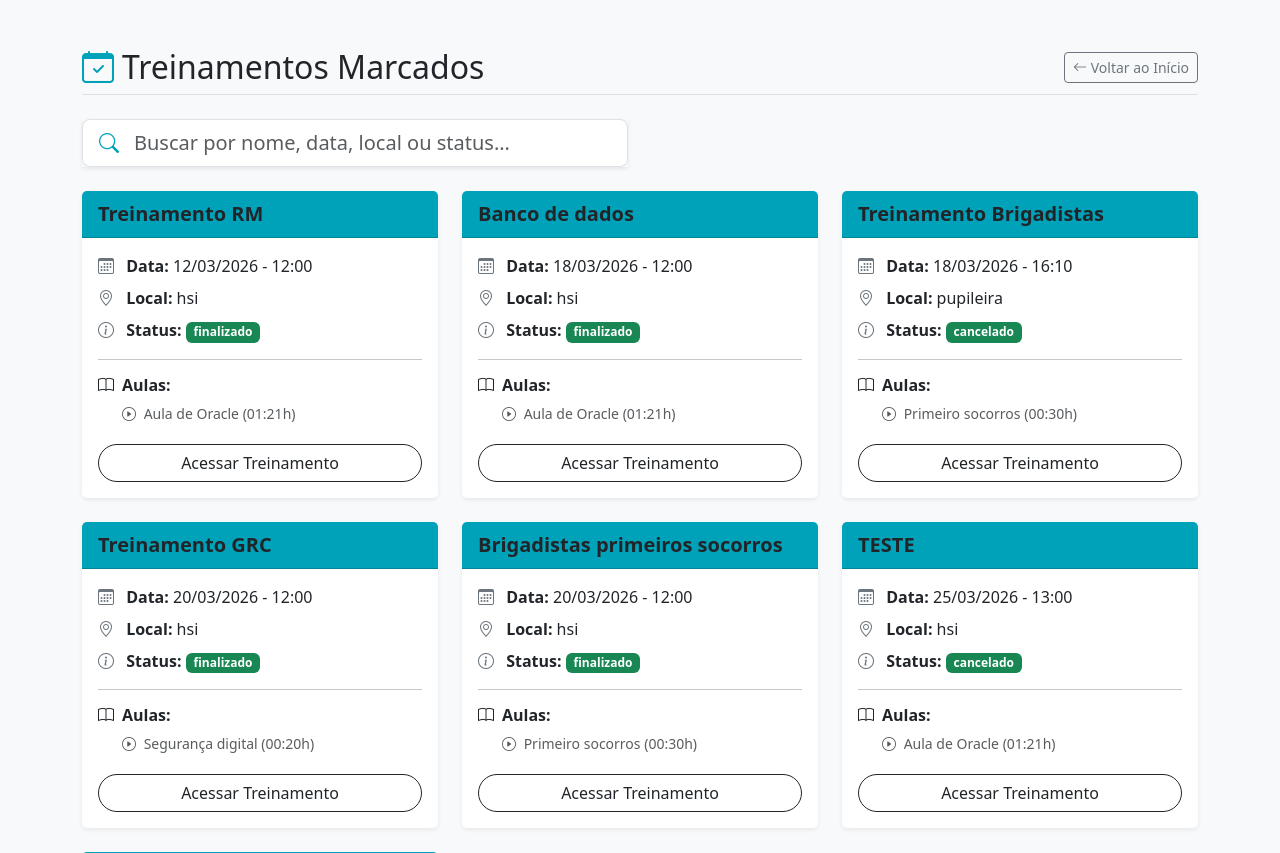
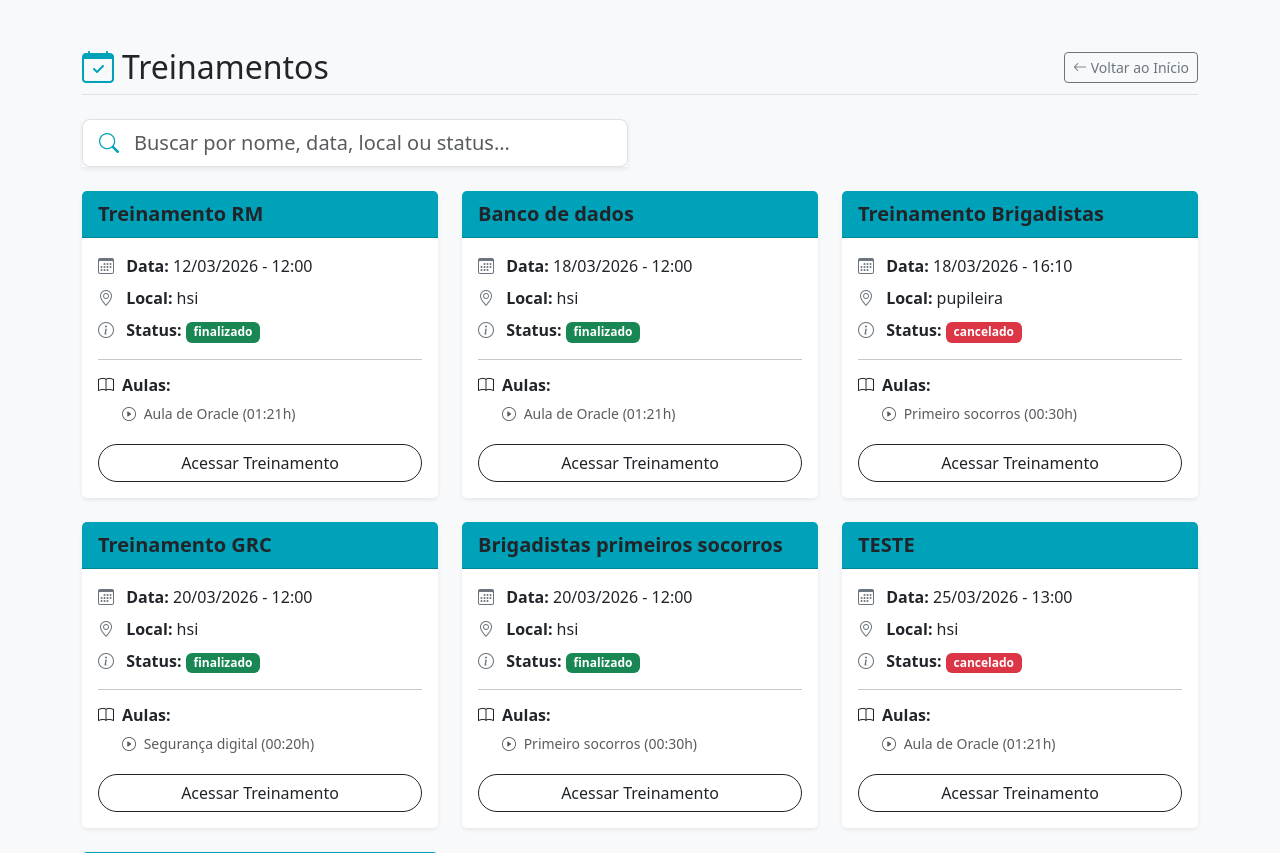
Before and after one commit to vitorLevi17/ListGGP, a Django app: page /treinamentos-finalizados/ in a window 1280 px wide. Shown: the part 86-939 px from the top of the page. Run offline with Django 5.2, Linux system fonts and the light colour scheme; a user stored in the database is signed in; data comes from the database, SQL or seed files in the repository.

Commit message:
style: Personalizar cores dos status de acordo com a atual situação

```diff
--- a/templates/events/listar-treinamento.html
+++ b/templates/events/listar-treinamento.html
@@ -20,7 +20,7 @@
 
     <div class="container mt-5">
         <div class="d-flex justify-content-between align-items-center mb-4 border-bottom pb-2">
-            <h2 class="m-0"><i class="bi bi-calendar-check text-custom-teal me-2"></i>Treinamentos Marcados</h2>
+            <h2 class="m-0"><i class="bi bi-calendar-check text-custom-teal me-2"></i>Treinamentos</h2>
             <a href="{% url 'index' %}" class="btn btn-outline-secondary btn-sm">
                 <i class="bi bi-arrow-left"></i> Voltar ao Início
             </a>
@@ -59,7 +59,22 @@
                             </p>
                             <p class="card-text mb-3">
                                 <i class="bi bi-info-circle text-secondary me-2"></i> <strong>Status:</strong>
-                                <span class="badge bg-success">{{ treinamento.get_status_display }}</span>
+
+                                {% if treinamento.status == 'ANDAMENTO' %}
+                                    <span class="badge bg-info text-dark">{{ treinamento.get_status_display }}</span>
+
+                                {% elif treinamento.status == 'CANCELADO' %}
+                                    <span class="badge bg-danger">{{ treinamento.get_status_display }}</span>
+
+                                {% elif treinamento.status == 'MARCADO' %}
+                                    <span class="badge bg-warning text-dark">{{ treinamento.get_status_display }}</span>
+
+                                {% elif treinamento.status == 'FINALIZADO' %}
+                                    <span class="badge bg-success">{{ treinamento.get_status_display }}</span>
+
+                                {% else %}
+                                    <span class="badge bg-secondary">{{ treinamento.get_status_display }}</span>
+                                {% endif %}
                             </p>
 
                             <hr>
```
